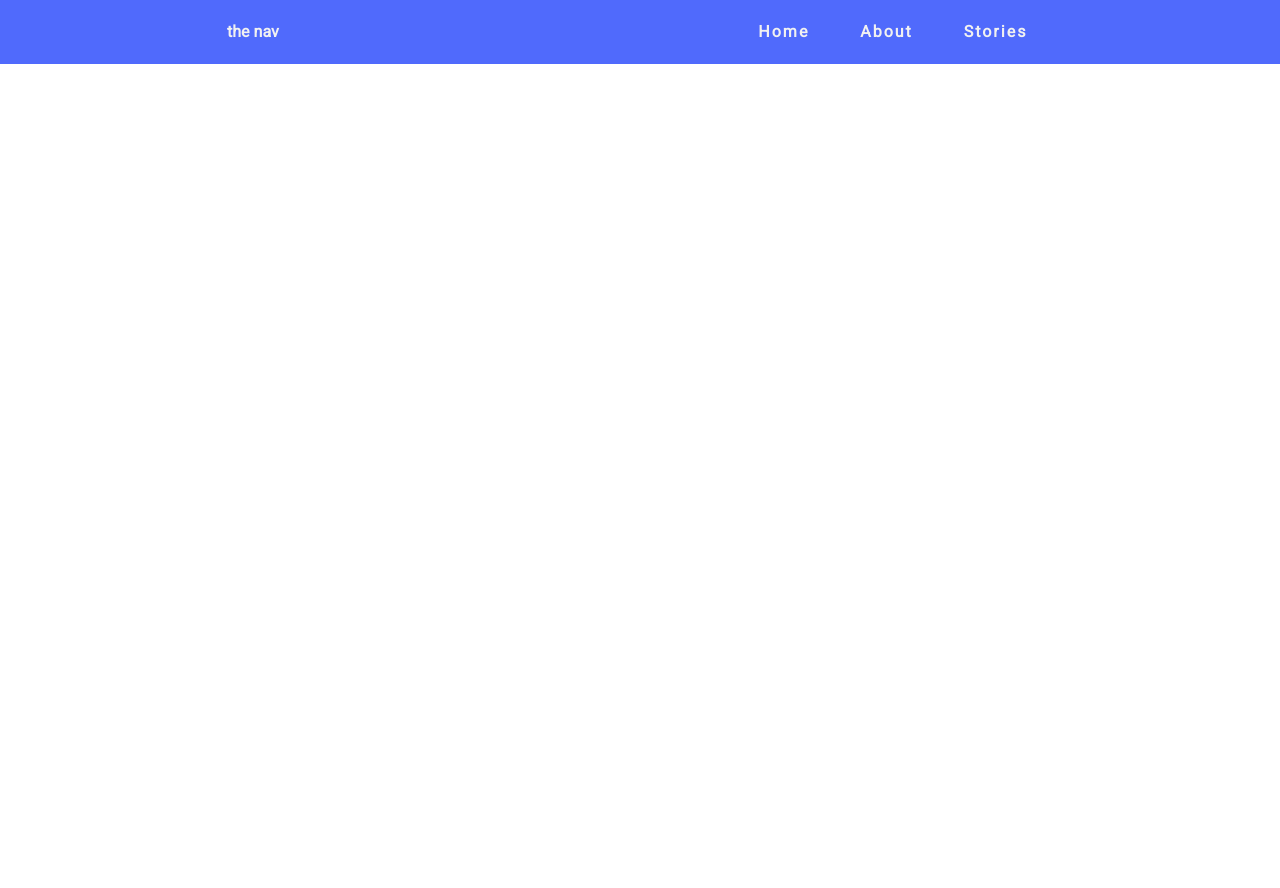
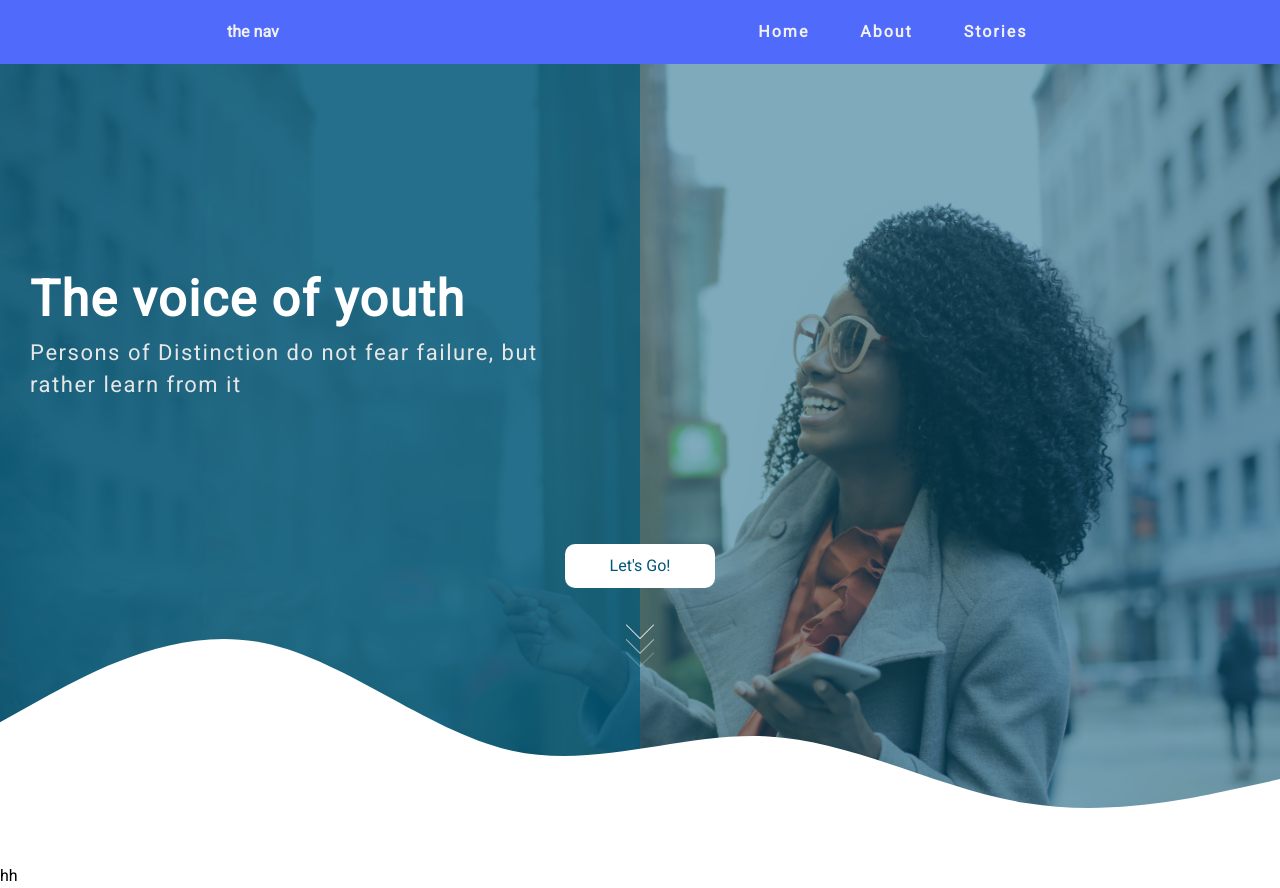
Before and after one commit to framefun/sgodiphola, a website: page test.html in a window 1280 px wide. Before the commit the page ends 800 px from the top, so only its background shows below. Drawn offline with Linux system fonts and the light colour scheme; a web font is replaced by a local one.

Commit message:
Update test.html

```diff
--- a/test.html
+++ b/test.html
@@ -31,6 +31,36 @@
       </div>
     </nav>
 
+    <section class="first-section">
+      <img src="img/happy.jpg" alt="">
+      <div class="welcome">
+        <div class="welcome-message">
+          <span class="big-message">The voice of youth</span> <br>
+          <span class="small-message">Persons of Distinction do not fear failure, but rather learn from it</span>
+          <div class="btnGo">
+          </div>
+        </div>
+
+      </div>
+
+      <svg xmlns="http://www.w3.org/2000/svg" viewBox="0 0 1440 320">
+        <path fill="#ffffff" fill-opacity="1" d="M0,160L48,133.3C96,107,192,53,288,69.3C384,85,480,171,576,192C672,213,768,171,864,176C960,181,1056,235,1152,250.7C1248,267,1344,245,1392,234.7L1440,224L1440,320L1392,320C1344,320,1248,320,1152,320C1056,320,960,320,864,320C768,320,672,320,576,320C480,320,384,320,288,320C192,320,96,320,48,320L0,320Z">
+        </path>
+      </svg>
+      <div class="btnGo" align="center">
+        <a class="btn" href="#">Let's Go!</a> <br>
+        <div class="arrow" align="center">
+          <span></span>
+          <span></span>
+          <span></span>
+        </div>
+      </div>
+
+    </section>
+    <style media="screen">
+
+    </style>
+    hh
     <script src="js/youth.js" charset="utf-8"></script>
   </body>
 </html>
```
